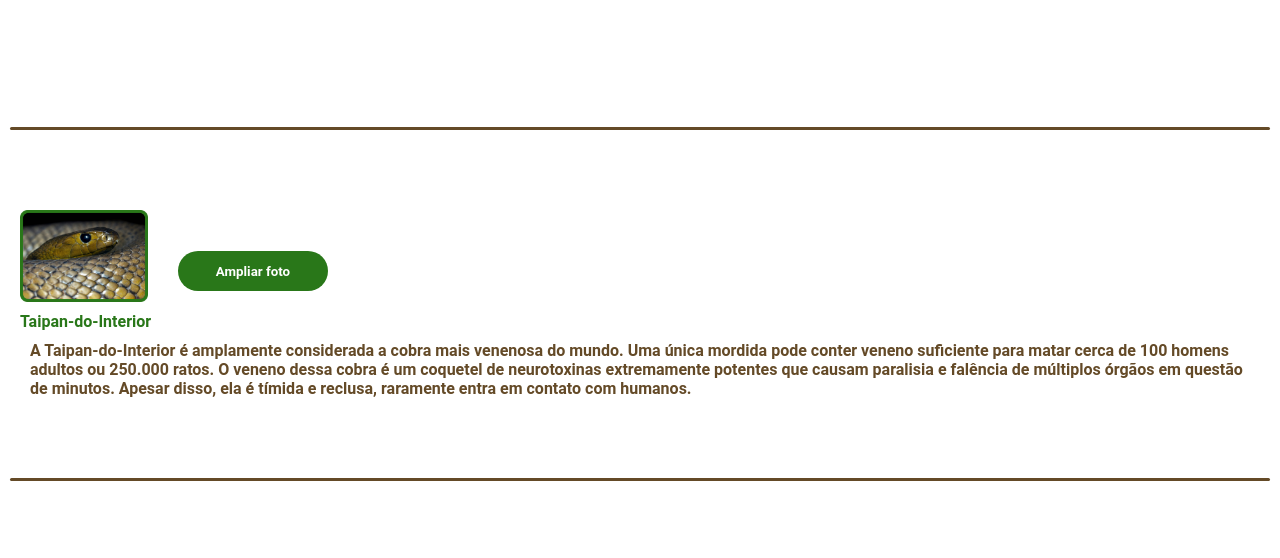
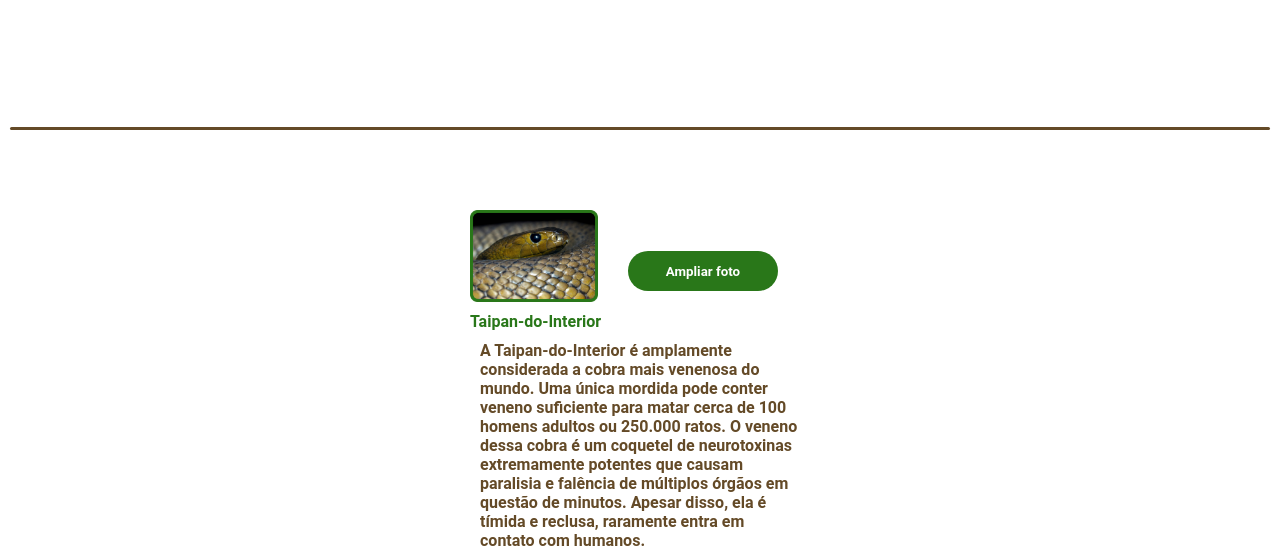
Before and after one commit to adri-ramos25/animais-mais-perigosos, a plain HTML site: page index.html in a window 1280 px wide. Shown: the part 191-749 px from the top of the page. Drawn offline with Linux system fonts and the light colour scheme.

Commit message:
correção nos textos

```diff
--- a/src/css/index.css
+++ b/src/css/index.css
@@ -60,6 +60,9 @@ h1, h2{
 
 
 
+.texts{
+    width: 20em;
+}
 .box-main{
     display: flex;
     flex-direction: column;
@@ -77,6 +80,7 @@ h1, h2{
     margin-left: 20px;
     margin-top: 10px;
     margin-bottom: 10px;
+    width: 8.5em;
 }
 
 .btn-expand-photo{
```
